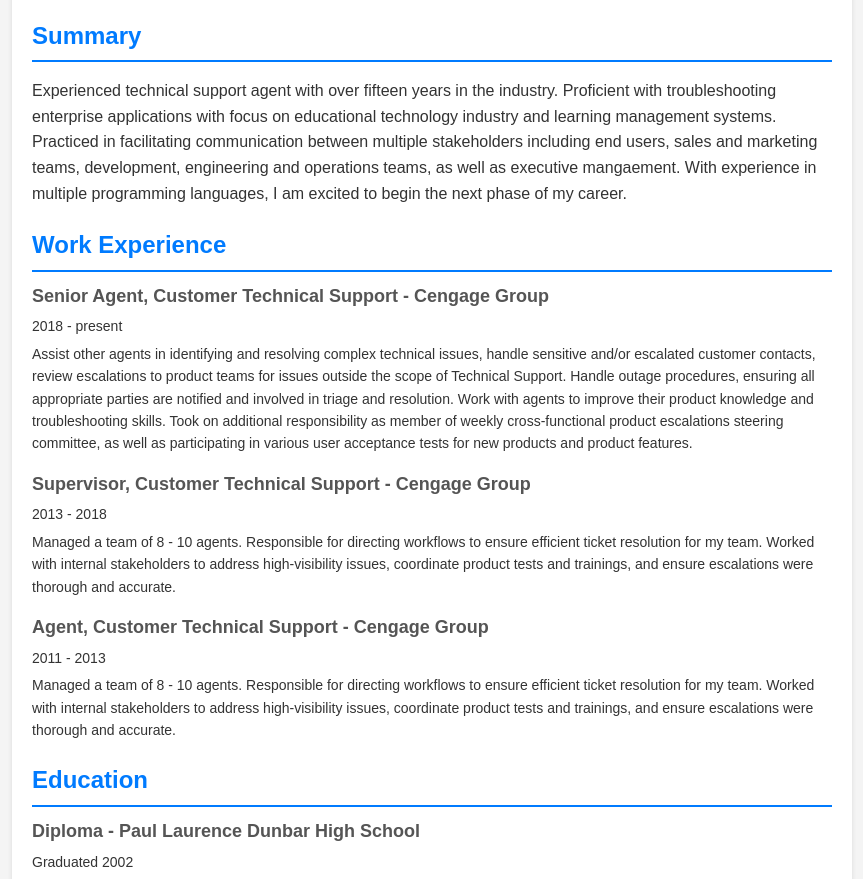
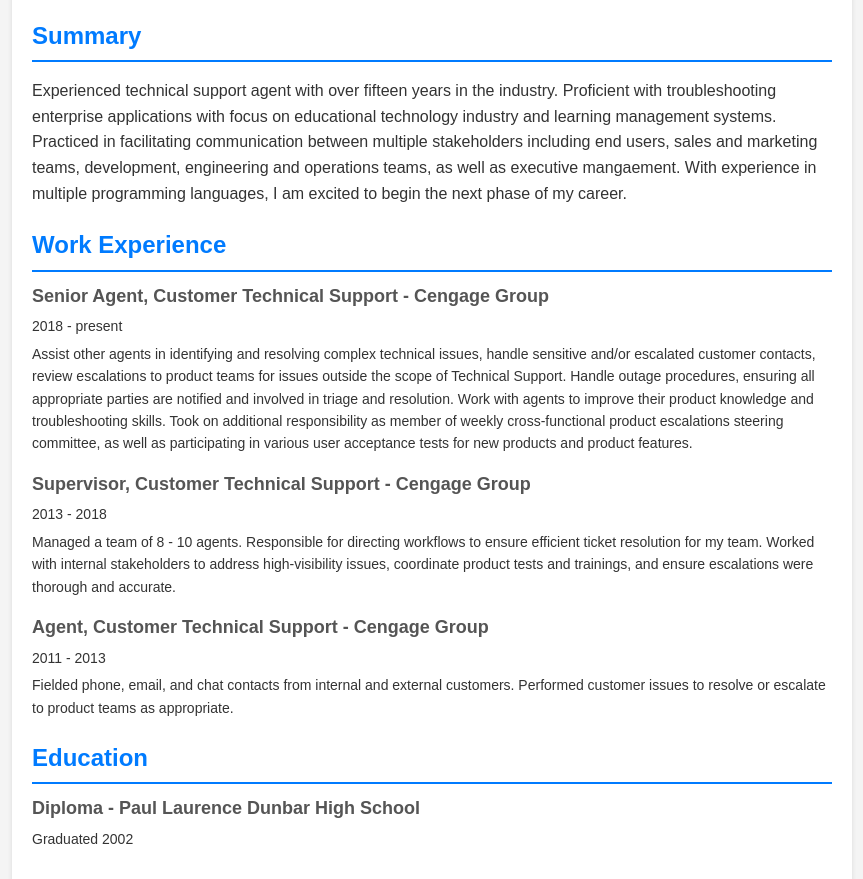
Before and after one commit to judsingleton/judsingleton.github.io, a plain HTML site: page index.html in a window 1280 px wide. Shown: the part 124-1003 px from the top of the page, without its empty margins (208-1071 px from the left). Drawn offline with Linux system fonts and the light colour scheme.

Commit message:
Fixed copy-paste error for Agent section.

```diff
--- a/index.html
+++ b/index.html
@@ -115,7 +115,7 @@
                     <h3>Agent, Customer Technical Support - Cengage Group</h3>
                     <p>2011 - 2013</p>
                     <p>
-                        Managed a team of 8 - 10 agents. Responsible for directing workflows to ensure efficient ticket resolution for my team. Worked with internal stakeholders to address high-visibility issues, coordinate product tests and trainings, and ensure escalations were thorough and accurate.
+                        Fielded phone, email, and chat contacts from internal and external customers. Performed customer issues to resolve or escalate to product teams as appropriate.
                     </p>
                 </div>
             </section>
```
